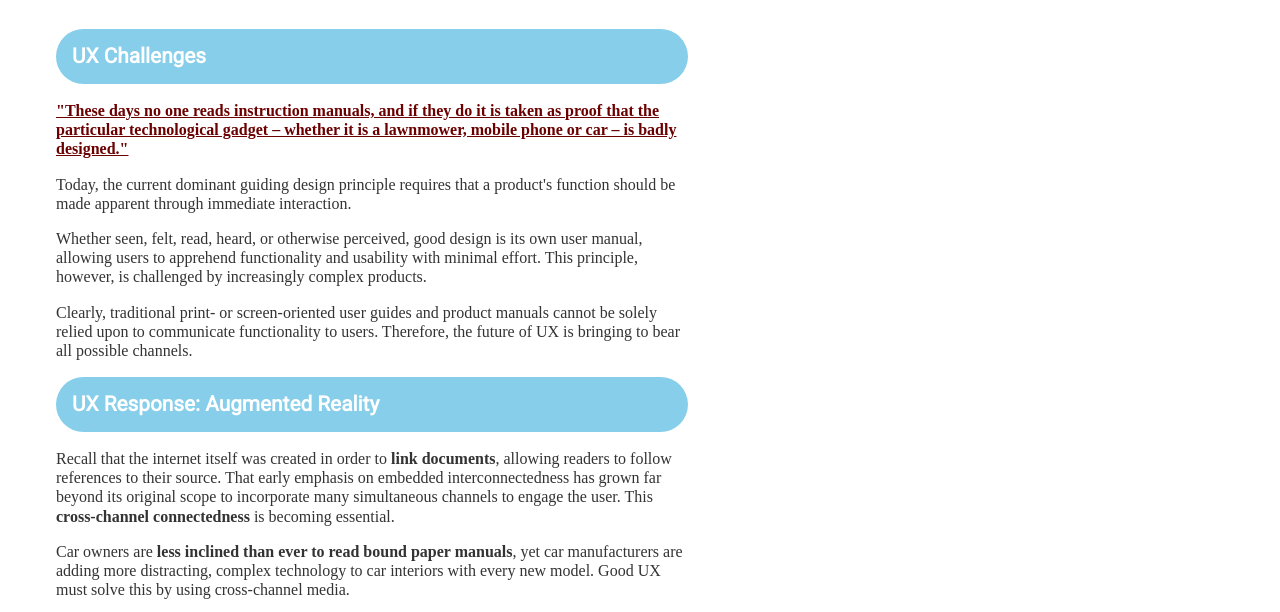
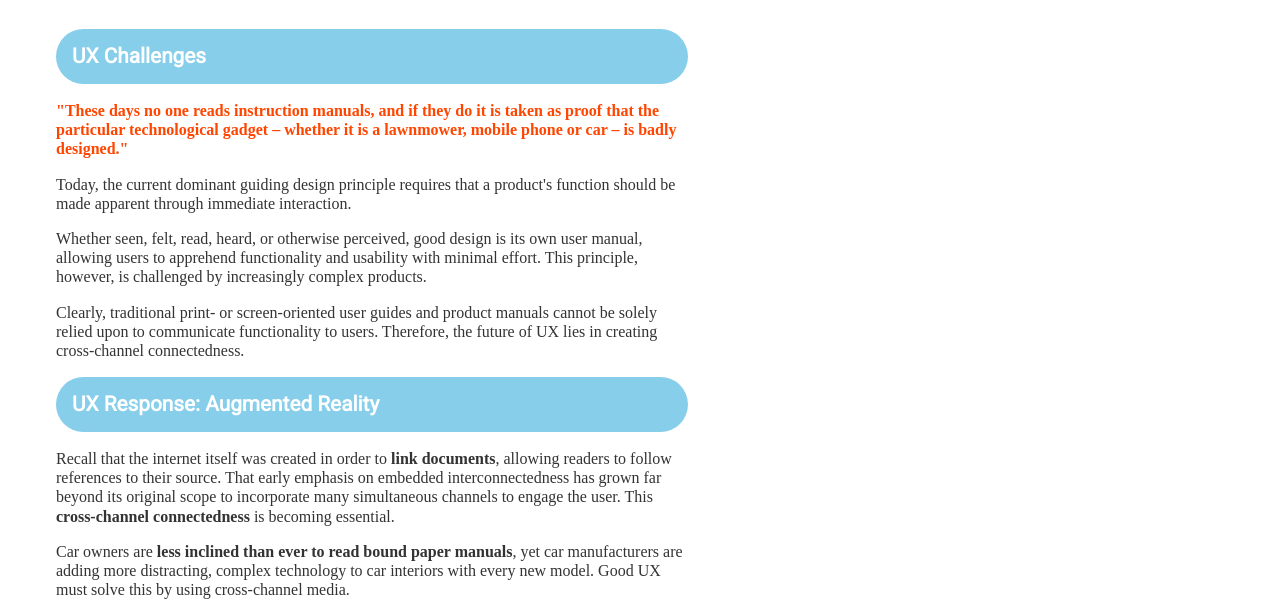
Before and after one commit to morgan-lang/conveyux-essay, a plain HTML site: page index.html in a window 1280 px wide. In both pictures the pointer is over the link 366 px from the left and 277 px from the top of the page. Shown: the part 148-760 px from the top of the page. Drawn offline with Linux system fonts and the light colour scheme; a web font is replaced by a local one.

Commit message:
fewer and better words

```diff
--- a/index.html
+++ b/index.html
@@ -24,7 +24,7 @@
         <p><a href="http://www.theguardian.com/technology/2009/aug/19/instruction-manual-obsolete" target="_blank">"These days no one reads instruction manuals, and if they do it is taken as proof that the particular technological gadget – whether it is a lawnmower, mobile phone or car – is badly designed."</a></p>
          <p>Today, the current dominant guiding design principle requires that a product's function should be made apparent through immediate interaction.</p>
           <p>Whether seen, felt, read, heard, or otherwise perceived, good design is its own user manual, allowing users to apprehend functionality and usability with minimal effort. This principle, however, is challenged by increasingly complex products.</p>
-          <p>Clearly, traditional print- or screen-oriented user guides and product manuals cannot be solely relied upon to communicate functionality to users. Therefore, the future of UX is bringing to bear all possible channels.</p>
+          <p>Clearly, traditional print- or screen-oriented user guides and product manuals cannot be solely relied upon to communicate functionality to users. Therefore, the future of UX lies in creating cross-channel connectedness.</p>
 
 
        <h2>UX Response: Augmented Reality</h2>
--- a/styles/style.css
+++ b/styles/style.css
@@ -127,8 +127,8 @@ a:visited {
 }
 
 a:hover {
-  color: #6B0000;
-  text-decoration: underline;
+  color: orangered;
+  text-decoration: none;
   font-weight: 600;
 }
 
```
